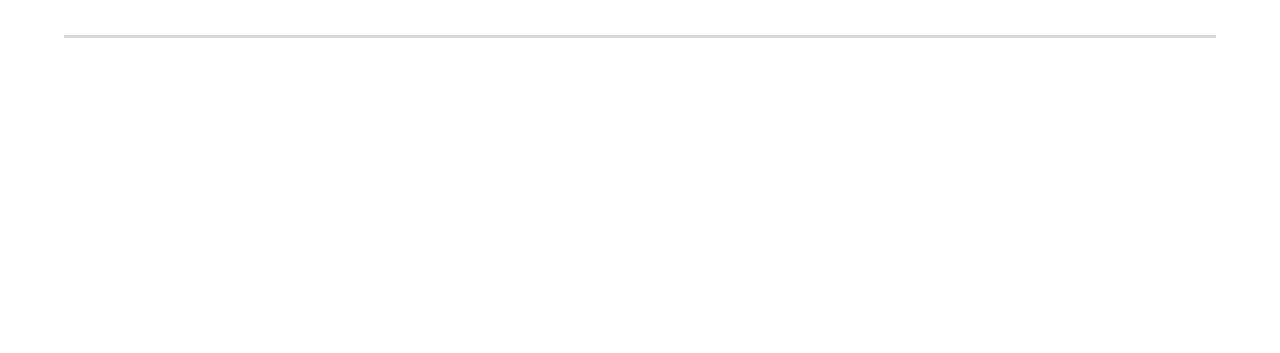
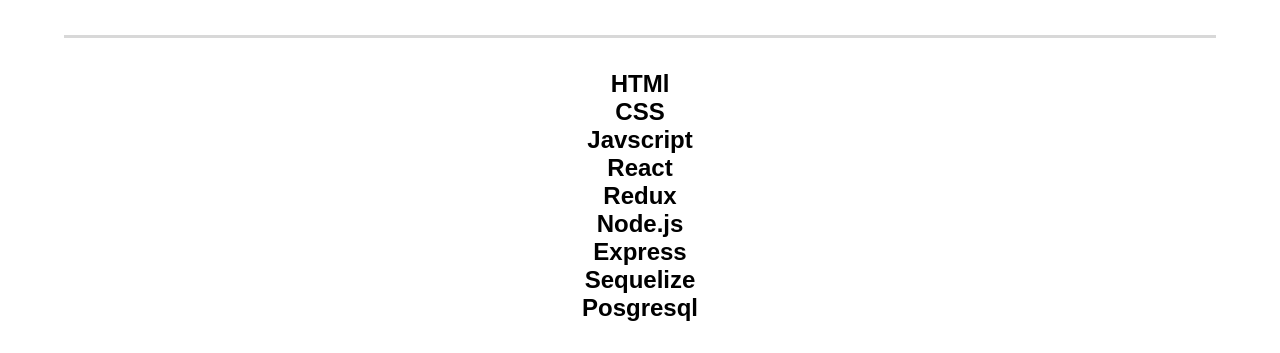
Before and after one commit to Luuiskame/portafolio, a React (Vite) app in the folder client/: page / in a window 1280 px wide. Shown: the part 444-797 px from the top of the page. Built offline with nearby package versions, Linux system fonts and the light colour scheme.

Commit message:
starting: skills section

```diff
--- a/client/src/Components/Main/Main.jsx
+++ b/client/src/Components/Main/Main.jsx
@@ -1,8 +1,10 @@
 import Header from "../Header/Header"
+import Skills from "../Skills/Skills"
 const Main = ()=>{
     return(
         <main>
             <Header/>
+            <Skills/>
         </main>
     )
 }
--- /dev/null
+++ b/client/src/Components/Skills/Skills.jsx
@@ -0,0 +1,33 @@
+import styles from './Skills.module.css'
+
+const Skills = ()=>{
+    return(
+        <div className={styles.skillsContainer}>
+            <div className={styles.twoSkillsContainer}>
+                <h2>HTMl</h2>
+                <h2>CSS</h2>
+            </div>
+
+            <div className={styles.twoSkillsContainer}>
+                <h2>Javscript</h2>
+                <h2>React</h2>
+            </div>
+
+            <div className={styles.twoSkillsContainer}>
+                <h2>Redux</h2>
+            </div>
+
+            <div className={styles.twoSkillsContainer}>
+                <h2>Node.js</h2>
+                <h2>Express</h2>
+            </div>
+
+            <div className={styles.twoSkillsContainer}>
+                <h2>Sequelize</h2>
+                <h2>Posgresql</h2>
+            </div>
+        </div>
+    )
+}
+
+export default Skills
--- /dev/null
+++ b/client/src/Components/Skills/Skills.module.css
@@ -0,0 +1,7 @@
+.skillsContainer {
+    margin-top: 2rem;
+    display: flex;
+    flex-direction: column;
+    align-items: center;
+    text-align: center;
+}
```
